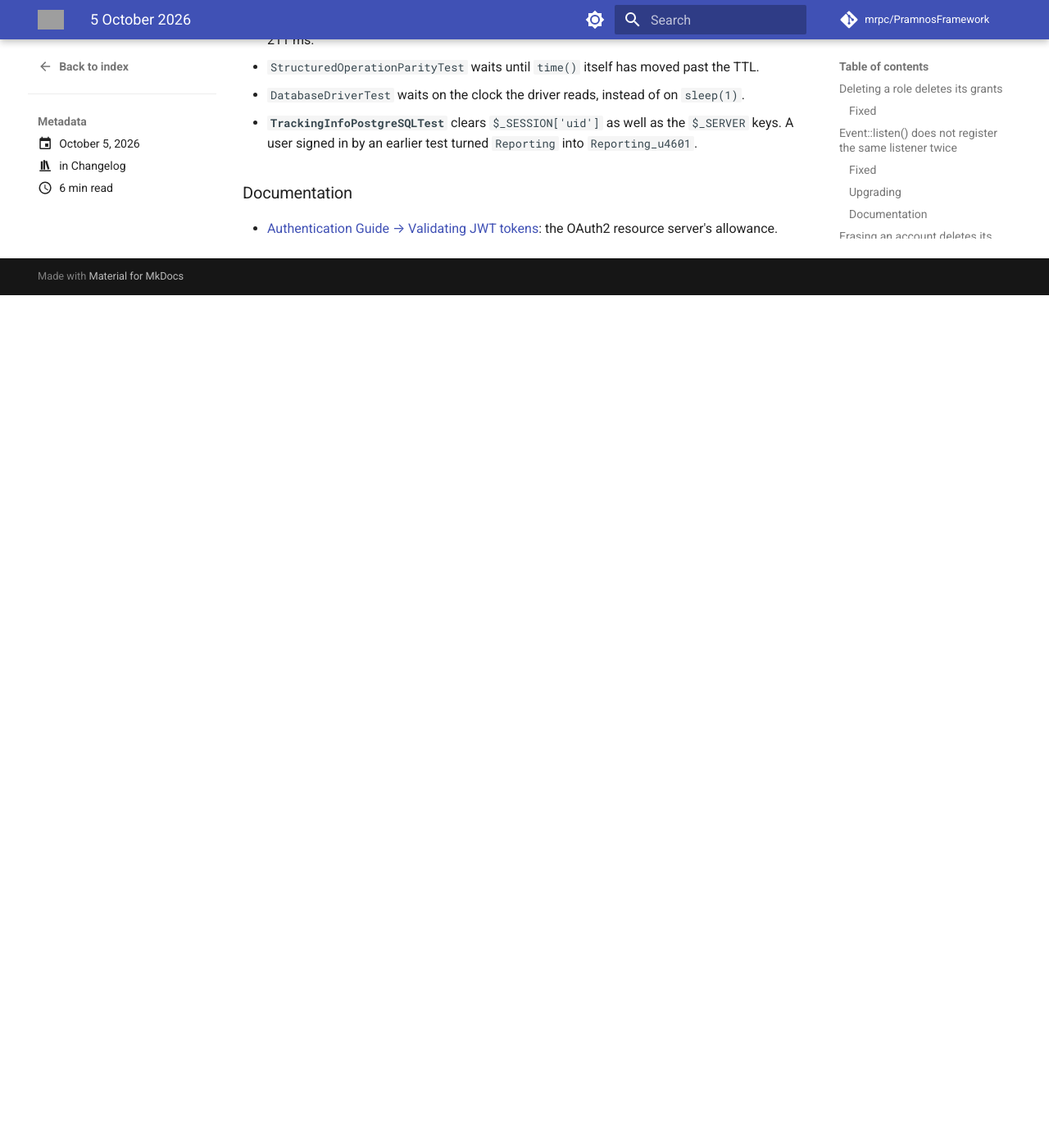
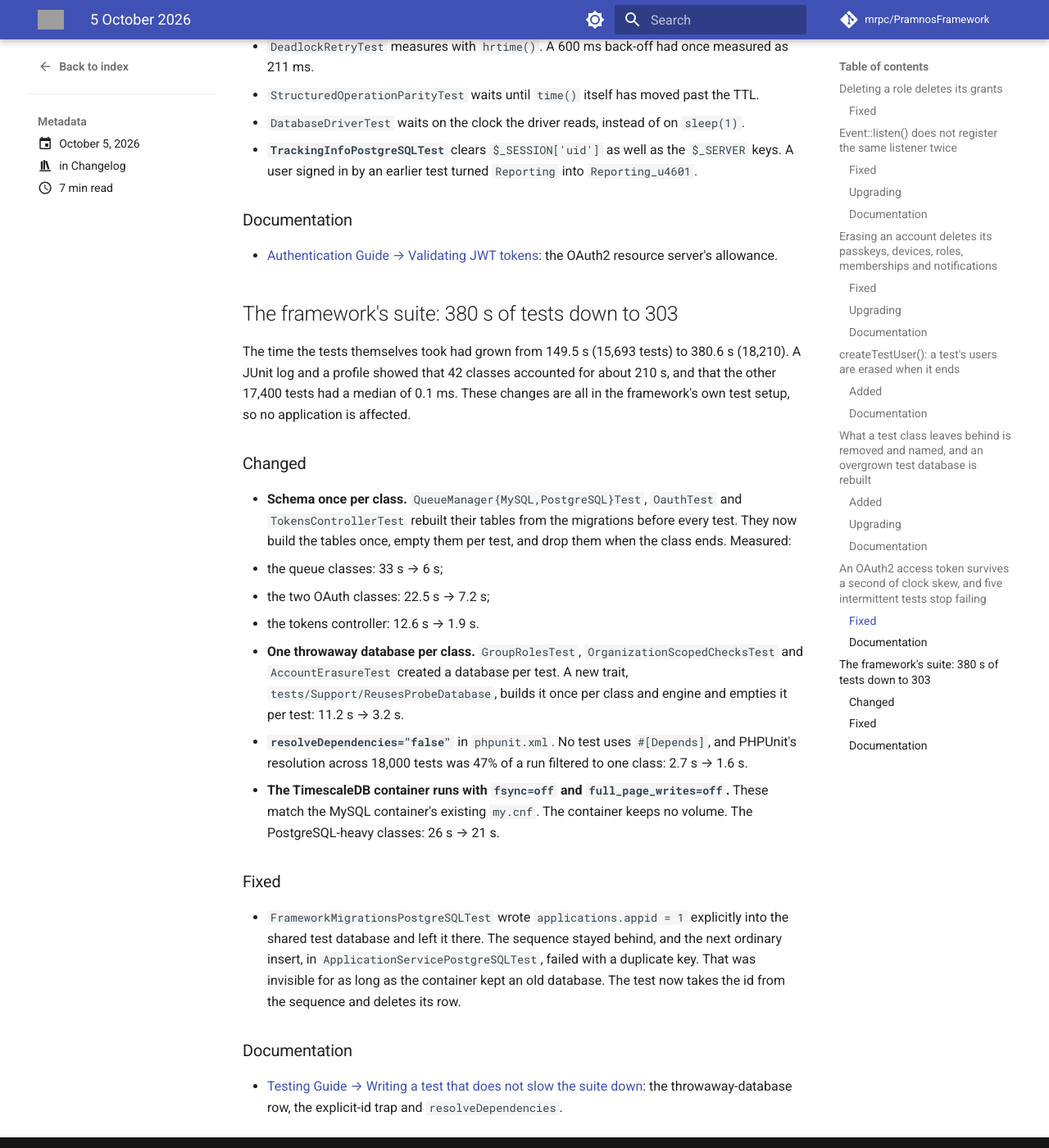
Before and after one commit to mrpc/PramnosFramework, an MkDocs documentation site: the page built from docs/version-history/posts/2026-10-05.md, in a window 1280 px wide and 1400 px high, scrolled down 4717 px. Shown: the whole window at 82% size. Built offline with MkDocs 1.6.1 and Material for MkDocs 9.7.7, drawn with Linux system fonts in a browser that asks for light colours; comment, search, counter and statistics services are not loaded; before the commit the page ends 5077 px from its top, so only the background shows below that; some of the changed text lies outside the part shown; grey boxes are pictures that could not be loaded.

Commit message:
test: schema and throwaway databases once per class, no dependency resolution, no fsync in the test PostgreSQL — 380 s of tests to 303

```diff
--- a/docs/Pramnos_Testing_Guide.md
+++ b/docs/Pramnos_Testing_Guide.md
@@ -827,10 +827,17 @@ cheap alternative:
 | Building an expensive fixture in `setUp()` — a scaffolded project, a real JPEG | 1–2 s per test | Build it once in `setUpBeforeClass()` when the tests only read it |
 | Calling `$db->cacheflush()` in `setUp()` | **85 ms per call** — it is a directory scan | Call it once per class. It defends against what an *earlier* class left in the cache, and `query()` does not cache unless you ask it to |
 | Hashing a password at the default cost | **143 ms per hash** — and 2FA setup hashes ten | Nothing: the suite already sets `PRAMNOS_BCRYPT_COST=4` in `tests/bootstrap.php`. Use `PasswordHash::make()` rather than `password_hash()` directly, so your code obeys it |
-| Creating and dropping schema per test | ≈300 ms per test | Schema once per class; wrap each test in a transaction and roll it back |
+| Creating and dropping schema per test | ≈300 ms per test on MySQL | Schema once per class, rows deleted per test. A static flag in `setUp()` that builds the tables the first time and empties them after, with the drop in `tearDownAfterClass()`. A test that changes the schema clears the flag so the next one rebuilds |
+| A throwaway database per test (`CREATE DATABASE`, then the migrations) | ≈500 ms per test on MySQL | One per class and engine, emptied per test. The framework's own suite does this with `tests/Support/ReusesProbeDatabase`. It is safe only while the migrations seed no rows |
+| Writing a row with an explicit auto-increment id into a shared table | a duplicate-key failure in some *other* test, later | Let the sequence give the id (`RETURNING`, or read it back), and delete the row. On PostgreSQL an explicit id leaves the sequence behind |
 | Letting the code under test shell out or reach the network | **1.9 s per test**, and variable | Skip it with the flag the command already has, or should have — `init` gained `--no-install` for exactly this. A unit test that depends on composer or on HTTP is slow *and* flaky |
 | Saving a model, in a suite or in production | **1358 ms** before 2026-08-27 — `cacheflush()` walked the whole cache tree on every write | Nothing: fixed in `FileAdapter`. If you see it again, check that `clear()` is still sampling its sweep |
 | `exec('rm -rf …')` in `tearDown()` for a small temporary tree | **≈12 ms per test** (measured: 382 ms → 272 ms over nine tests) | A recursive `unlink`/`rmdir` helper — one already exists in `ApiDocsTest`. **Measure before converting a large tree**: for a scaffolded project of hundreds of files, `rm -rf` in C may well beat PHP recursion, and this row is not a licence to assume otherwise |
+
+**PHPUnit's dependency resolution costs time on a large suite.** With `#[Depends]` unused,
+`resolveDependencies="false"` on `<phpunit>` saves the quadratic resolution PHPUnit performs
+before every run. In this framework's 18,000 tests it was 47% of a run filtered to one class.
+Leave it on if any test uses `#[Depends]`.
 
 **A PostgreSQL test database does not wait for the disk on commit.** `TestEnvironment`
 runs `ALTER DATABASE <test db> SET synchronous_commit = off` on every run, which in one
--- a/docs/version-history/posts/2026-10-05.md
+++ b/docs/version-history/posts/2026-10-05.md
@@ -6,7 +6,7 @@ categories:
 
 # 5 October 2026
 
-6 changes:
+7 changes:
 
 - Deleting a role deletes its grants
 - `Event::listen()` does not register the same listener twice
@@ -14,6 +14,7 @@ categories:
 - `createTestUser()`: a test's users are erased when it ends
 - What a test class leaves behind is removed and named, and an overgrown test database is rebuilt
 - An OAuth2 access token survives a second of clock skew, and five intermittent tests stop failing
+- The framework's suite: 380 s of tests down to 303
 
 <!-- more -->
 
@@ -189,3 +190,43 @@ had left in the session.
 
 - [Authentication Guide → Validating JWT tokens](../../Pramnos_Authentication_Guide.md#validating-jwt-tokens):
   the OAuth2 resource server's allowance.
+
+## The framework's suite: 380 s of tests down to 303
+
+The time the tests themselves took had grown from 149.5 s (15,693 tests) to 380.6 s (18,210).
+A JUnit log and a profile showed that 42 classes accounted for about 210 s, and that the
+other 17,400 tests had a median of 0.1 ms. These changes are all in the framework's own test
+setup, so no application is affected.
+
+### Changed
+
+- **Schema once per class.** `QueueManager{MySQL,PostgreSQL}Test`, `OauthTest` and
+  `TokensControllerTest` rebuilt their tables from the migrations before every test. They
+  now build the tables once, empty them per test, and drop them when the class ends.
+  Measured:
+  - the queue classes: 33 s → 6 s;
+  - the two OAuth classes: 22.5 s → 7.2 s;
+  - the tokens controller: 12.6 s → 1.9 s.
+- **One throwaway database per class.** `GroupRolesTest`, `OrganizationScopedChecksTest` and
+  `AccountErasureTest` created a database per test. A new trait,
+  `tests/Support/ReusesProbeDatabase`, builds it once per class and engine and empties it
+  per test: 11.2 s → 3.2 s.
+- **`resolveDependencies="false"`** in `phpunit.xml`. No test uses `#[Depends]`, and
+  PHPUnit's resolution across 18,000 tests was 47% of a run filtered to one class:
+  2.7 s → 1.6 s.
+- **The TimescaleDB container runs with `fsync=off` and `full_page_writes=off`.** These
+  match the MySQL container's existing `my.cnf`. The container keeps no volume. The
+  PostgreSQL-heavy classes: 26 s → 21 s.
+
+### Fixed
+
+- `FrameworkMigrationsPostgreSQLTest` wrote `applications.appid = 1` explicitly into the
+  shared test database and left it there. The sequence stayed behind, and the next ordinary
+  insert, in `ApplicationServicePostgreSQLTest`, failed with a duplicate key. That was
+  invisible for as long as the container kept an old database. The test now takes the id
+  from the sequence and deletes its row.
+
+### Documentation
+
+- [Testing Guide → Writing a test that does not slow the suite down](../../Pramnos_Testing_Guide.md#writing-a-test-that-does-not-slow-the-suite-down):
+  the throwaway-database row, the explicit-id trap and `resolveDependencies`.
```
Also changed, not shown: docker-compose.yml (+10 -1 lines), phpunit.xml (+7 -0 lines), 7 other files.
